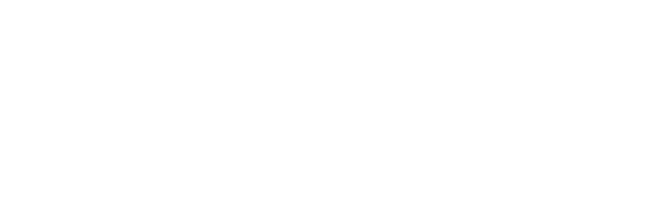
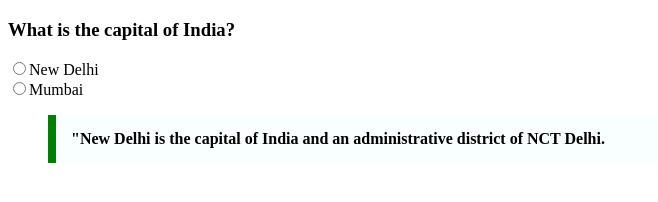
Before and after one commit to acciojob/trivia-contactengineeredintent-source, a website: page main.html in a window 1280 px wide. Shown: the whole page, without its empty margins (0-658 px from the left). Drawn offline with Linux system fonts and the light colour scheme.

Commit message:
created a submission

```diff
--- a/main.html
+++ b/main.html
@@ -10,7 +10,14 @@
 	<!-- the entire body must be written by student -->
     <script type="text/javascript" src="./script.js">
 </script>
-
+	<h3>What is the capital of India?</h3>
+	<label class="option">
+		<input type="radio" name="country" value="New Delhi">New Delhi
+	</label>
+	<label class="option">
+		<input type="radio" name="country" value="New Delhi">Mumbai
+	</label>
+	<blockquote class="quote" cite="https://en.wikipedia.org/wiki/New_Delhi">"New Delhi is the capital of India and an administrative district of NCT Delhi.</blockquote>
 </body>
 
 </html>
--- a/styles.css
+++ b/styles.css
@@ -1,2 +1,13 @@
 
 /* Your CSS Code here. */
+.option{
+	display: block;
+}
+.quote{
+	max-width: 600px;
+	margin: 1-px;
+	padding:15px;
+	border-left: 8px solid green;
+	background-color: #f8fffe;
+	font-weight: bold;
+}
```
